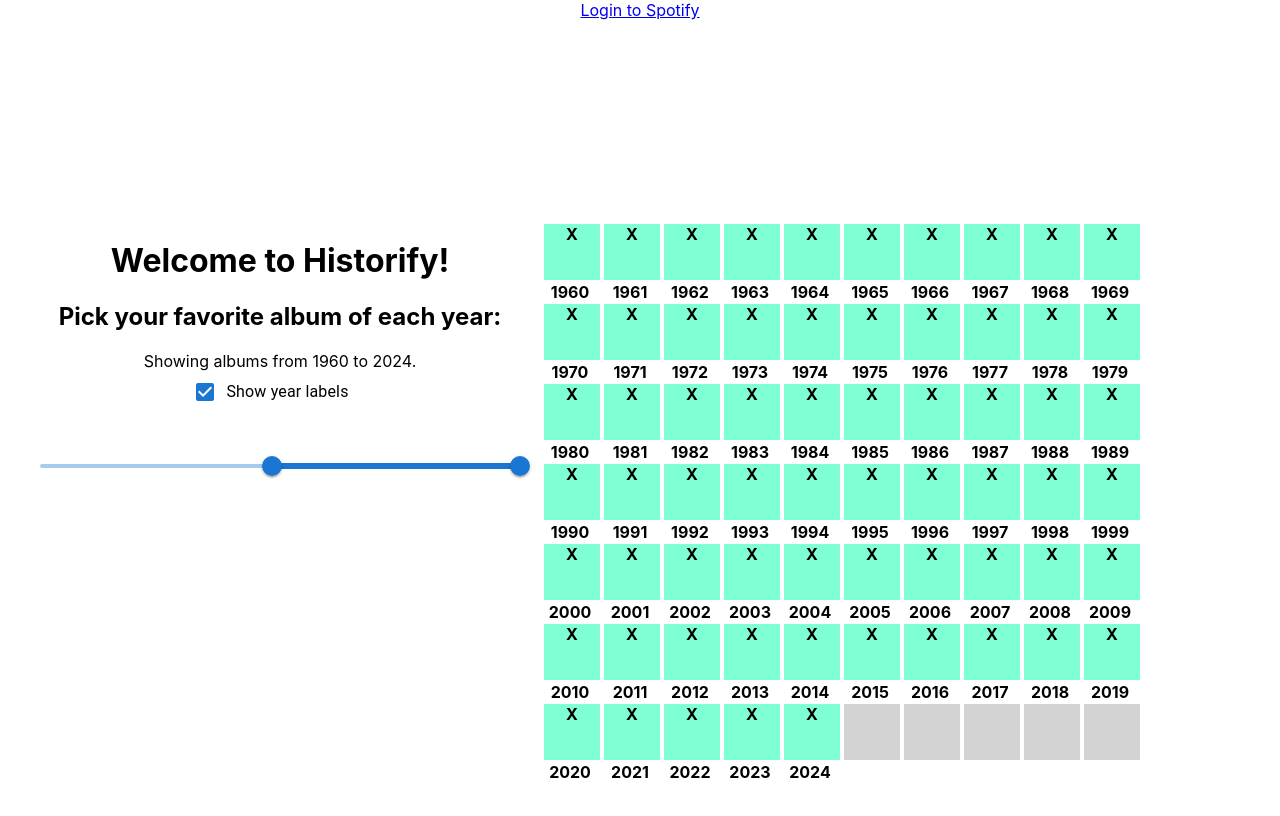
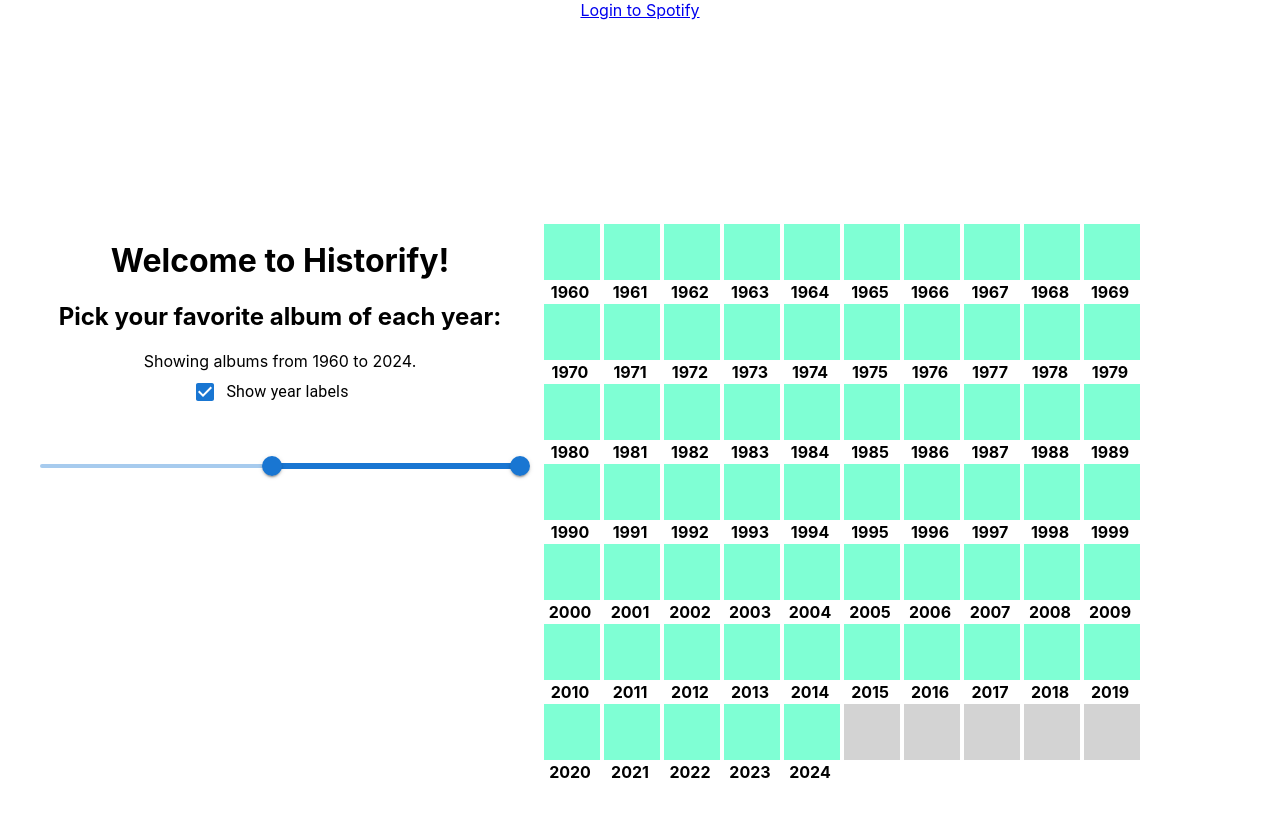
Before and after one commit to elainemil/historify, a React (Create React App) app: page / in a window 1280 px wide. Shown: the top 816 px of the page. Built offline with nearby package versions, Linux system fonts and the light colour scheme.

Commit message:
working charts

```diff
--- a/src/App.js
+++ b/src/App.js
@@ -134,14 +134,21 @@ const searchAlbums = async (e) => {
     setAlbums(data.albums.items)
 }
 
+
 const setAlbum = (album) => {
   selected[parseInt(album.release_date.substring(0, 4)) - 1900] = album;
+  setSelected(selected);
   console.log(selected);
 }
 
+const [seed, setSeed] = React.useState(1);
+       const reset = () => {
+            setSeed(Math.random());
+        }
+
 const renderAlbums = () => {
   return albums.map(album => (
-      <div class="searchRow" key={album.id}>
+      <div class="searchRow" key={album.id} onClick={reset}>
         <div type="submit" onClick={() => { setAlbum(album) }}>
 
           <div class="searchCol">{album.images.length ? <img width={"100%"} src={album.images[0].url} alt=""/> : <div>No Image</div>}</div>
@@ -182,7 +189,7 @@ const renderAlbums = () => {
 {renderAlbums()}</div>}</div>
       <div class="container">
 
-      <RangeSlider arr={selected}/>
+      <RangeSlider key={seed} arr={selected}/>
 
 
       </div>
--- a/src/RangeSlider.js
+++ b/src/RangeSlider.js
@@ -50,7 +50,7 @@ function valuetext(value) {
         albums[i] = <div class="yearEntry"><div class="emptyBox"></div><div></div></div>;
     }
     for(let i = min; i <= max; i++){
-        albums.push(<div class="yearEntry"><div class="albumBox">{selected[i] !== null ? <img class="albumImg" src={selected[i].images[0].url}></img> : <b>X</b>}</div><div>{checked ? <b>{i+1900}</b> : ''}</div></div>);
+        albums.push(<div class="yearEntry"><div class="albumBox">{selected[i] !== null ? <a href={selected[i] !== null ? selected[i].uri : ""}><img class="albumImg" src={selected[i].images[0].url}></img></a> : <br></br>}</div><div>{checked ? <b>{i+1900}</b> : ''}</div></div>);
     }
     for(let i = max+1; i < endRow; i++){
         albums[i] = <div class="yearEntry"><div class="emptyBox"></div><div></div></div>;
```
